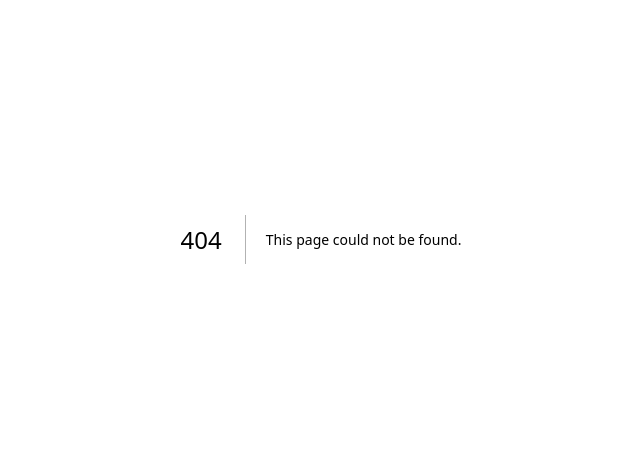
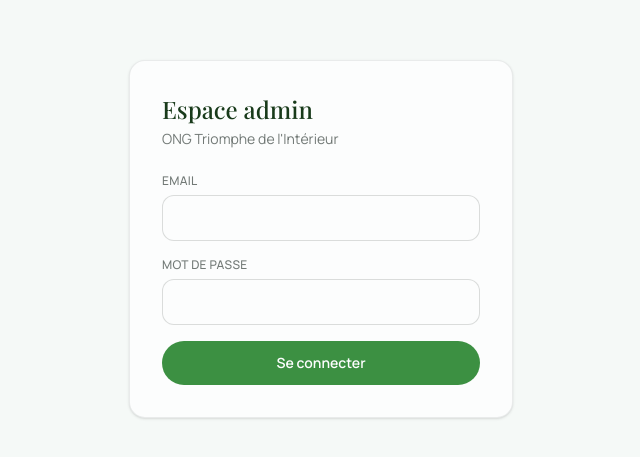
Before and after one commit to hodonou939-opodnou/SITE-WEB-ONG-TRIOMPHE-DE-L-INTERIEUR, a Next.js app: page /admin/login in a window 1280 px wide. Before the commit this address had no page. Shown: the part 161-618 px from the top of the page, without its empty margins (319-959 px from the left). Built offline with nearby package versions, Linux system fonts and the light colour scheme.

Commit message:
feat: add admin auth helper and login page

```diff
--- /dev/null
+++ b/app/(admin)/admin/login/LoginForm.tsx
@@ -0,0 +1,73 @@
+"use client";
+
+import { useState, type FormEvent } from "react";
+import { useRouter } from "next/navigation";
+import { createClient } from "@/lib/supabase/client";
+
+export default function LoginForm() {
+  const router = useRouter();
+  const [error, setError] = useState<string | null>(null);
+  const [loading, setLoading] = useState(false);
+
+  async function handleSubmit(e: FormEvent<HTMLFormElement>) {
+    e.preventDefault();
+    setError(null);
+    setLoading(true);
+
+    const form = new FormData(e.currentTarget);
+    const email = form.get("email") as string;
+    const password = form.get("password") as string;
+
+    const supabase = createClient();
+    const { error: signInError } = await supabase.auth.signInWithPassword({ email, password });
+
+    setLoading(false);
+
+    if (signInError) {
+      setError("Identifiants incorrects. Vérifiez votre email et mot de passe.");
+      return;
+    }
+
+    router.push("/admin");
+    router.refresh();
+  }
+
+  return (
+    <form onSubmit={handleSubmit} className="space-y-4">
+      <div>
+        <label htmlFor="email" className="mb-1.5 block text-xs font-medium uppercase tracking-wide text-ink/60">
+          Email
+        </label>
+        <input
+          id="email"
+          name="email"
+          type="email"
+          required
+          autoComplete="email"
+          className="w-full rounded-xl border border-ink/15 bg-mist-50 px-4 py-3 text-sm outline-none focus:border-leaf-500"
+        />
+      </div>
+      <div>
+        <label htmlFor="password" className="mb-1.5 block text-xs font-medium uppercase tracking-wide text-ink/60">
+          Mot de passe
+        </label>
+        <input
+          id="password"
+          name="password"
+          type="password"
+          required
+          autoComplete="current-password"
+          className="w-full rounded-xl border border-ink/15 bg-mist-50 px-4 py-3 text-sm outline-none focus:border-leaf-500"
+        />
+      </div>
+      {error && <p className="text-sm text-red-600">{error}</p>}
+      <button
+        type="submit"
+        disabled={loading}
+        className="w-full rounded-full bg-leaf-600 px-6 py-3 text-sm font-semibold text-mist-50 transition-colors hover:bg-leaf-700 disabled:opacity-60"
+      >
+        {loading ? "Connexion..." : "Se connecter"}
+      </button>
+    </form>
+  );
+}
--- /dev/null
+++ b/app/(admin)/admin/login/page.tsx
@@ -0,0 +1,21 @@
+import type { Metadata } from "next";
+import LoginForm from "./LoginForm";
+
+export const metadata: Metadata = {
+  title: "Connexion, Admin",
+  robots: { index: false },
+};
+
+export default function AdminLoginPage() {
+  return (
+    <div className="flex min-h-screen items-center justify-center bg-mist-100 px-6">
+      <div className="w-full max-w-sm rounded-2xl border border-ink/8 bg-mist-50 p-8 shadow-sm">
+        <h1 className="font-display text-2xl text-leaf-900">Espace admin</h1>
+        <p className="mt-1 text-sm text-ink/60">ONG Triomphe de l&apos;Intérieur</p>
+        <div className="mt-6">
+          <LoginForm />
+        </div>
+      </div>
+    </div>
+  );
+}
--- /dev/null
+++ b/lib/admin/auth.ts
@@ -0,0 +1,27 @@
+import { redirect } from "next/navigation";
+import { createClient } from "@/lib/supabase/server";
+import { db } from "@/lib/db";
+
+export type AdminSession = {
+  id: string;
+  fullName: string;
+  role: "admin" | "scanner";
+};
+
+export async function getAdminSession(): Promise<AdminSession | null> {
+  const supabase = await createClient();
+  const { data } = await supabase.auth.getClaims();
+  const userId = data?.claims?.sub;
+  if (!userId) return null;
+
+  const profile = await db.adminProfile.findUnique({ where: { id: userId } });
+  if (!profile) return null;
+
+  return { id: profile.id, fullName: profile.fullName, role: profile.role };
+}
+
+export async function requireAdmin(): Promise<AdminSession> {
+  const session = await getAdminSession();
+  if (!session) redirect("/admin/login");
+  return session;
+}
```
Also changed, not shown: 2 other files (tests, documents, lock files or other folders).
